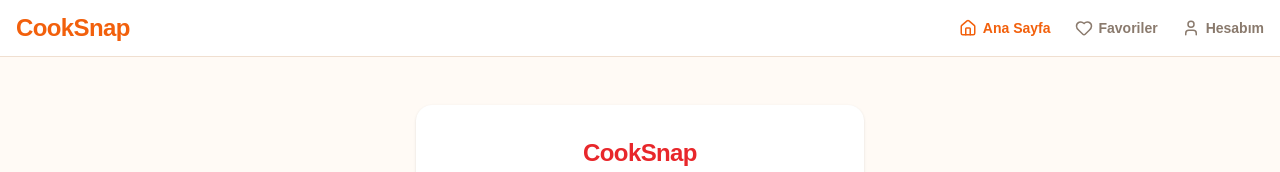
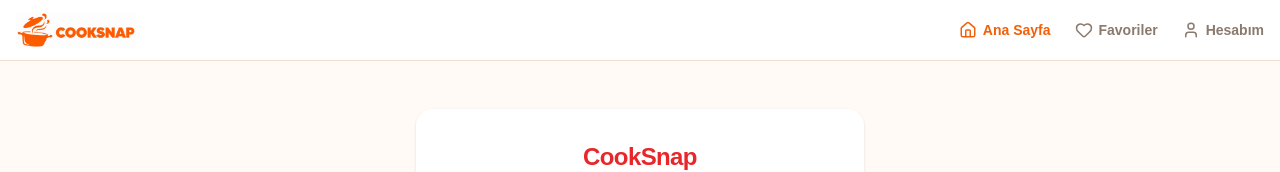
Before and after one commit to Kocayilmaz/cooksnap, a Next.js app: page / in a window 1280 px wide. Shown: the top 172 px of the page. Built offline with nearby package versions, Linux system fonts and the light colour scheme; no server answers; the database is empty; sample sign-in values are in the browser's storage.

Commit message:
NavBar: metin logosu yerine gercek CookSnap logo.png kullan

```diff
--- a/components/NavBar.tsx
+++ b/components/NavBar.tsx
@@ -1,5 +1,6 @@
 "use client";
 
+import Image from "next/image";
 import Link from "next/link";
 import { usePathname } from "next/navigation";
 import { Home, Heart, User, type LucideIcon } from "lucide-react";
@@ -31,9 +32,8 @@ export default function NavBar() {
 
   return (
     <nav className="flex items-center justify-between border-b border-surface-border bg-surface-card px-4 py-3">
-      <Link href="/" className="text-2xl font-extrabold tracking-tight text-brand-orange">
-        {/* İkon henüz tasarlanmadı, hazır olunca buraya eklenecek. */}
-        CookSnap
+      <Link href="/" className="flex items-center">
+        <Image src="/logo.png" alt="CookSnap" width={120} height={36} priority />
       </Link>
 
       <div className="flex items-center gap-6">
```
Also changed, not shown: public/logo.png (added).
